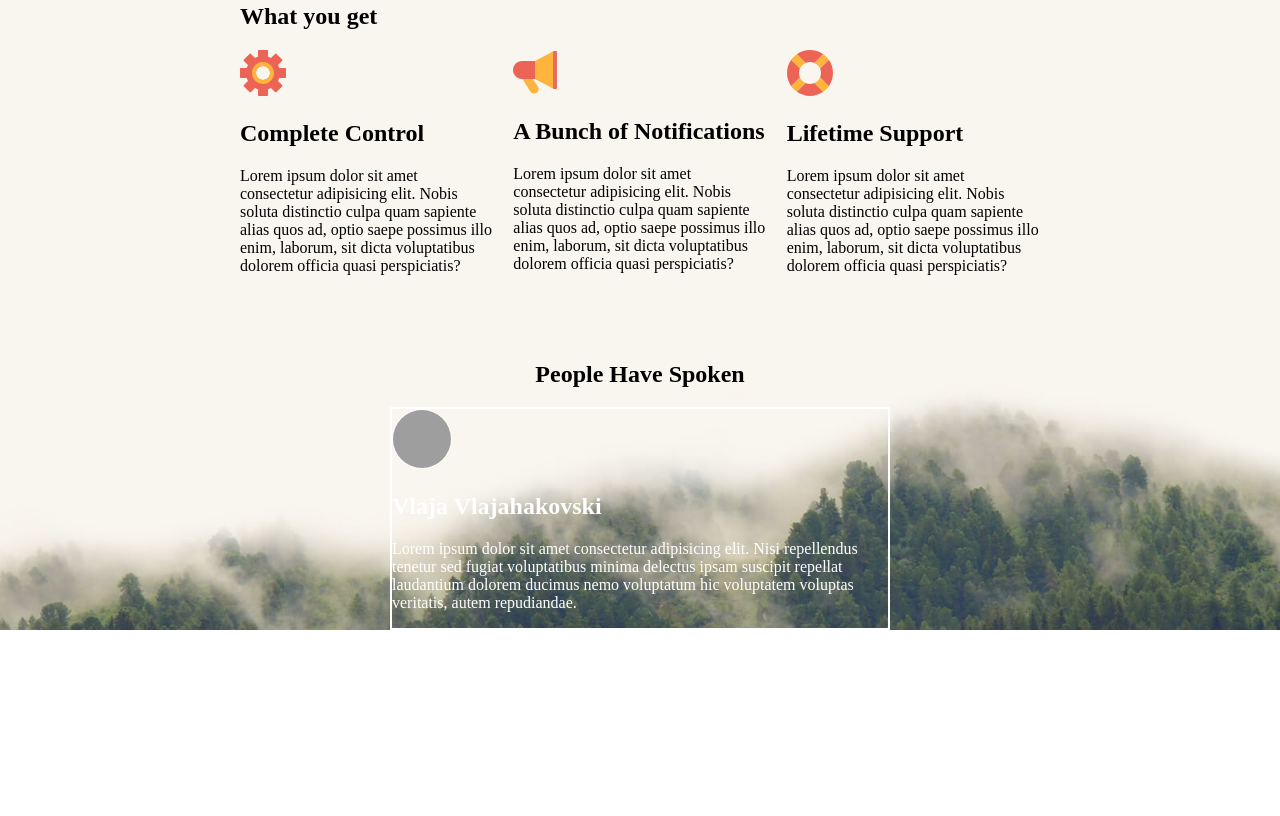
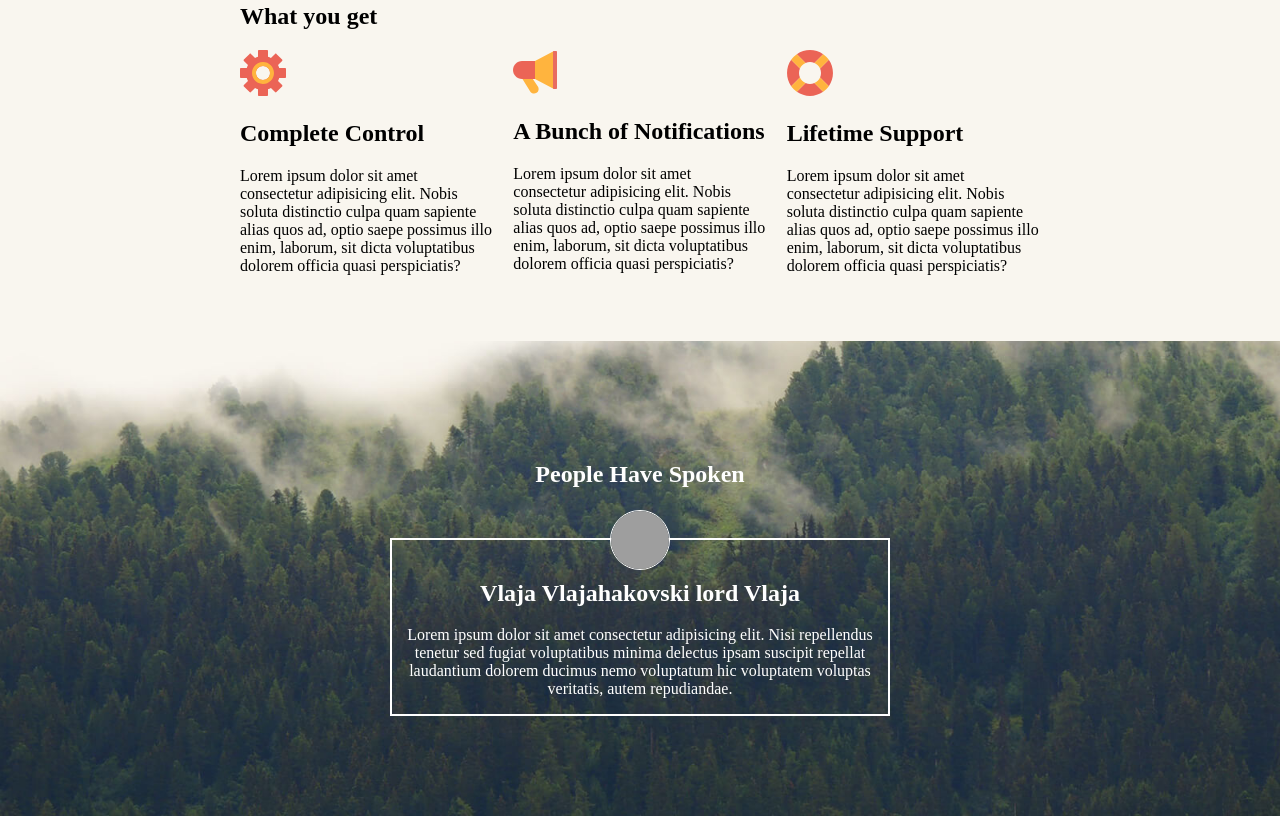
Before and after one commit to sebastijandumancic/osvit-practice-project, a website: page index.html in a window 1280 px wide. Shown: the part 967-1783 px from the top of the page. Before the commit the page ends 1597 px from the top, so only its background shows below. Drawn offline with Linux system fonts and the light colour scheme; grey boxes are pictures that could not be loaded.

Commit message:
Finished testimonials

```diff
--- a/index.html
+++ b/index.html
@@ -118,7 +118,7 @@
       </section>
 
       <section class="testimonials">
-        <h1>People Have Spoken</h1>
+        <h1 class="testimonials-title">People Have Spoken</h1>
 
         <div class="person">
           <img
@@ -126,7 +126,7 @@
             src="https://avatars1.githubusercontent.com/u/2030276?s=460&v=4"
             alt="Vlaja naravno"
           />
-          <h1>Vlaja Vlajahakovski</h1>
+          <h1>Vlaja Vlajahakovski lord Vlaja</h1>
           <p>
             Lorem ipsum dolor sit amet consectetur adipisicing elit. Nisi
             repellendus tenetur sed fugiat voluptatibus minima delectus ipsam
--- a/style.css
+++ b/style.css
@@ -99,23 +99,40 @@ body {
 }
 
 .testimonials {
+  color: white;
   background-image: url("assets/reviews_visual.jpg");
   background-repeat: no-repeat;
   background-size: cover;
+  background-position: center center;
   display: flex;
   flex-direction: column;
   align-items: center;
+  padding: 100px 0;
+}
+
+.testimonials-title {
+  margin-bottom: 50px;
 }
 
 .person {
+  position: relative;
   max-width: 500px;
   color: white;
   border: 2px solid white;
+  text-align: center;
 }
 
 .person-avatar {
+  position: absolute;
+  top: -30px;
+  left: 50%;
+  transform: translateX(-50%);
   height: 60px;
   width: 60px;
   border-radius: 100px;
   border: 1px solid white;
 }
+
+.person h1 {
+  margin-top: 40px;
+}
```
